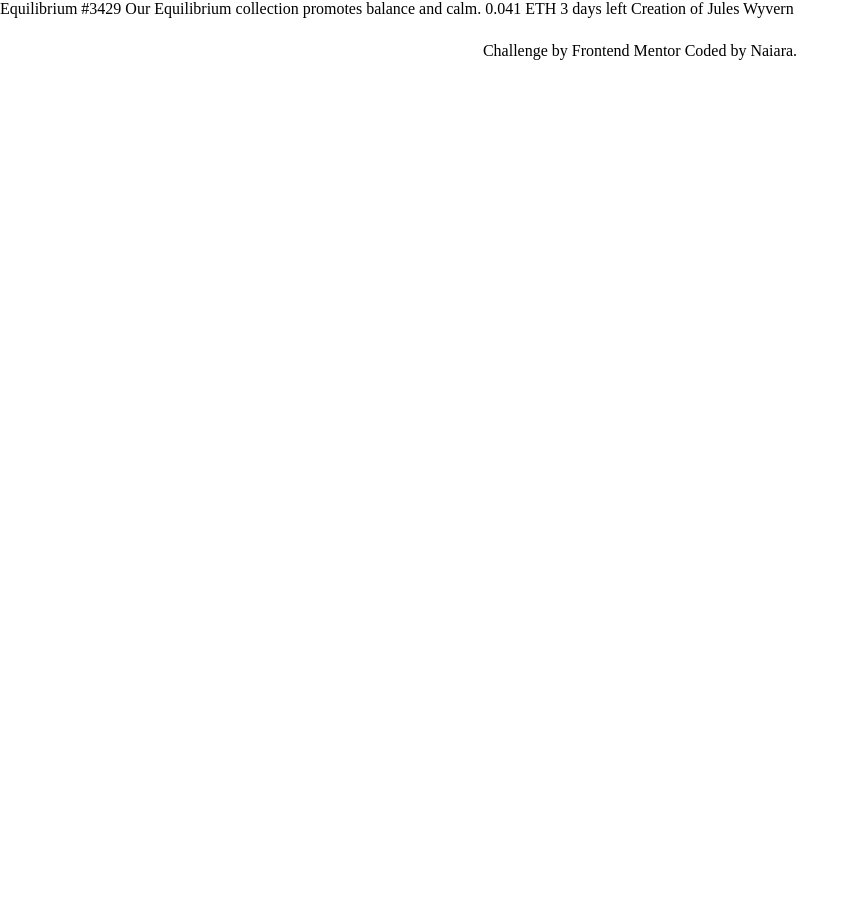
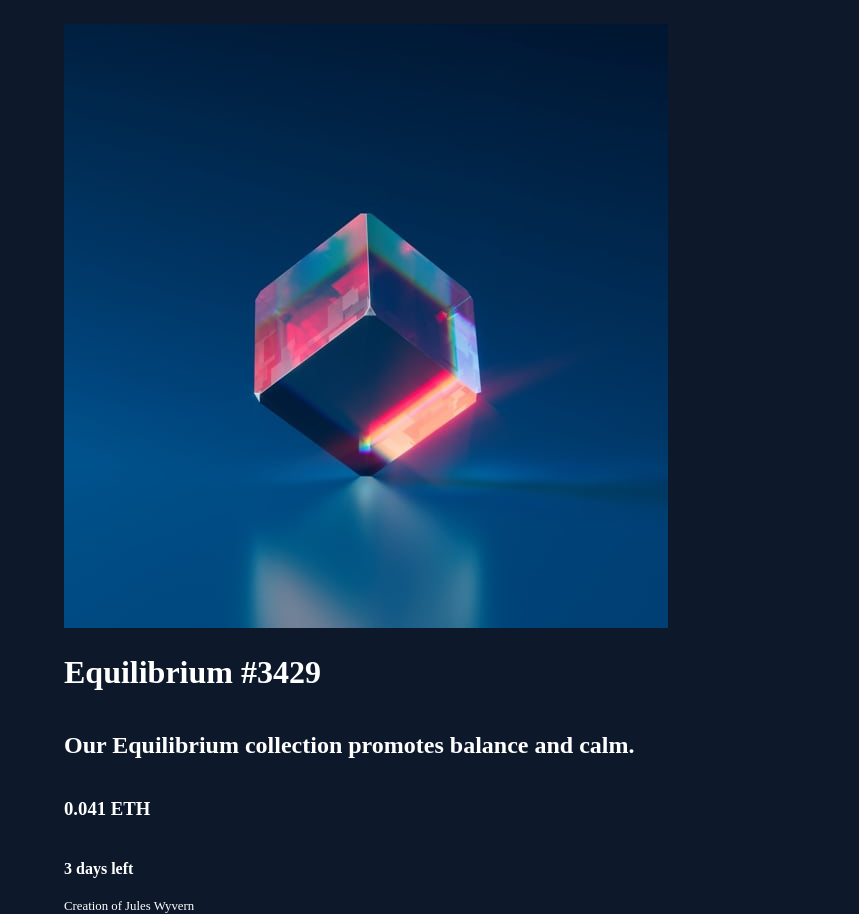
Before and after one commit to NaiSaratxaga/nft-preview-card-component, a plain HTML site: page index.html in a window 1280 px wide. Shown: the whole page, without its empty margins (0-859 px from the left). Before the commit the page ends 800 px from the top, so only its background shows below. Drawn offline with Linux system fonts and the light colour scheme.

Commit message:
first structure

```diff
--- a/css/main.css
+++ b/css/main.css
@@ -1,9 +1,25 @@
-.attribution {
-  margin-top: 1.5rem;
-  text-align: center;
+:root {
+  --soft-blue: hsl(215, 51%, 70%);
+  --cyan: hsl(178, 100%, 50%);
+  --very-dark-blue-mainBG: hsl(217, 54%, 11%);
+  --very-dark-blue-cardBG: hsl(216, 50%, 16%);
+  --very-dark-blue-line: hsl(215, 32%, 27%);
+  --white: hsl(0, 0%, 100%);
+  --Outfit: 'Outfit', sans-serif;
+  --Outfit-light: 300;
+  --Outfit-regular: 400;
+  --Outfit-medium: 600;
+}
+body {
+  background-color: var(--very-dark-blue-mainBG);
+  min-height: 100vh;
 }
 
-.attribution__link {
-  color: var(--pink-link);
-  text-decoration: none;
+.container {
+  display: flex;
+  flex-direction: column;
+  width: 90%;
+  padding-top: 1.5rem;
+  margin: 0 auto;
+  color: var(--white);
 }
--- a/index.html
+++ b/index.html
@@ -15,23 +15,24 @@
 </head>
 
 <body>
-  <main>
-    Equilibrium #3429
+  <main class="container">
+    <picture>
+      <source media="(min-width:48rem)" srcset="./images/image-equilibrium.jpg">
+      <img src="./images/image-equilibrium.jpg" alt="Equilibrium"">
+    </picture>
+    <h1>Equilibrium #3429</h1>
 
-    Our Equilibrium collection promotes balance and calm.
+    <h2>Our Equilibrium collection promotes balance and calm.</h2>
 
-    0.041 ETH
-    3 days left
+    <h3>0.041 ETH</h3>
 
-    Creation of Jules Wyvern
+    <h4> 3 days left</h4>
+
+
+    <small>Creation of Jules Wyvern</small>
 
   </main>
-  <footer class="attribution">
-    <p>Challenge by <a href="https://www.frontendmentor.io?ref=challenge" target="_blank"
-        rel="noopener nofollow noreferrer" class="attribution__link">Frontend Mentor</a>
-      Coded by <a href="https://www.linkedin.com/in/naiara-saratxaga-17abb030/" target="_blank"
-        rel="noopener nofollow noreferrer" class="attribution__link">Naiara</a>.</p>
-  </footer>
+
 
 </body>
 
```
